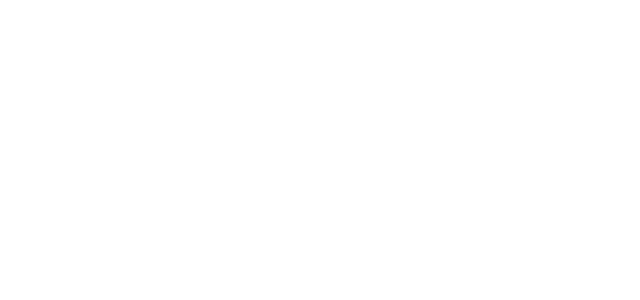
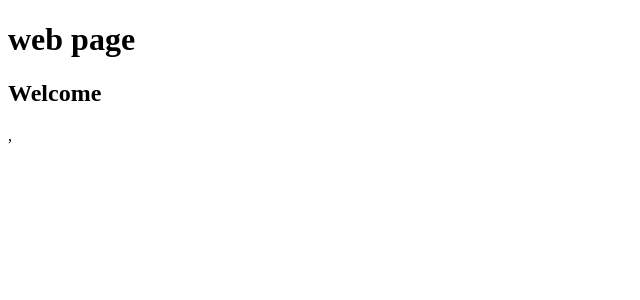
Before and after one commit to anuidev8/hackernews, a React (Create React App) app: page / in a window 1280 px wide. Shown: the top 300 px of the page, without its empty margins (0-640 px from the left). Built offline with nearby package versions, Linux system fonts and the light colour scheme.

Commit message:
:sparkles: add navigation routes

```diff
--- a/package.json
+++ b/package.json
@@ -10,9 +10,11 @@
     "@types/node": "^16.11.25",
     "@types/react": "^17.0.39",
     "@types/react-dom": "^17.0.11",
+    "@types/react-router-dom": "^5.3.3",
     "msw": "^0.38.1",
     "react": "^17.0.2",
     "react-dom": "^17.0.2",
+    "react-router-dom": "^6.2.1",
     "react-scripts": "5.0.0",
     "typescript": "^4.5.5",
     "web-vitals": "^2.1.4"
--- a/src/App.tsx
+++ b/src/App.tsx
@@ -1,16 +1,16 @@
 import React from 'react';
 /* import logo from './logo.svg'; */
 
-//components
-import PostCard from './components/PostCard';
+import MainRoutes  from './MainRoutes';
 
-function App() {
-  return (
-    <div className="App">
+const App = () =>{
+  return(
+    <main>
+       <h1>web page</h1>
+      <MainRoutes />
 
-
-    </div>
-  );
+    </main>
+  )
 }
 
 export default App;
--- /dev/null
+++ b/src/MainRoutes.tsx
@@ -0,0 +1,11 @@
+import { Routes, Route } from 'react-router-dom'
+
+import Posts from './pages/Posts';
+const MainRoutes = () => {
+return (
+    <Routes>    <Route path='/' element={<Posts/>} />
+
+  </Routes>
+);
+}
+export default MainRoutes;
--- a/src/index.tsx
+++ b/src/index.tsx
@@ -1,12 +1,21 @@
 import React from 'react';
-import ReactDOM from 'react-dom';
-import App from './App';
+
+
 import reportWebVitals from './reportWebVitals';
 
-ReactDOM.render(
+//ROUTER
+import { render } from 'react-dom'
+import { BrowserRouter  } from 'react-router-dom'
+
+import App from './App'
+
+
+render(
   <React.StrictMode>
-    <App />
-  </React.StrictMode>,
+  <BrowserRouter>
+    <App  />
+    </BrowserRouter>,
+    </React.StrictMode>,
   document.getElementById('root')
 );
 
--- /dev/null
+++ b/src/pages/Posts.tsx
@@ -0,0 +1,10 @@
+
+
+const Posts = () => (
+
+    <section>
+        <h1>Welcome</h1>
+    </section>
+)
+
+export default Posts
```
Also changed, not shown: src/pages/Faves.tsx (added, +10 -0 lines), src/test/SelectOptionTech.tsx (+2 -2 lines), 1 other file (tests, documents, lock files or other folders).
